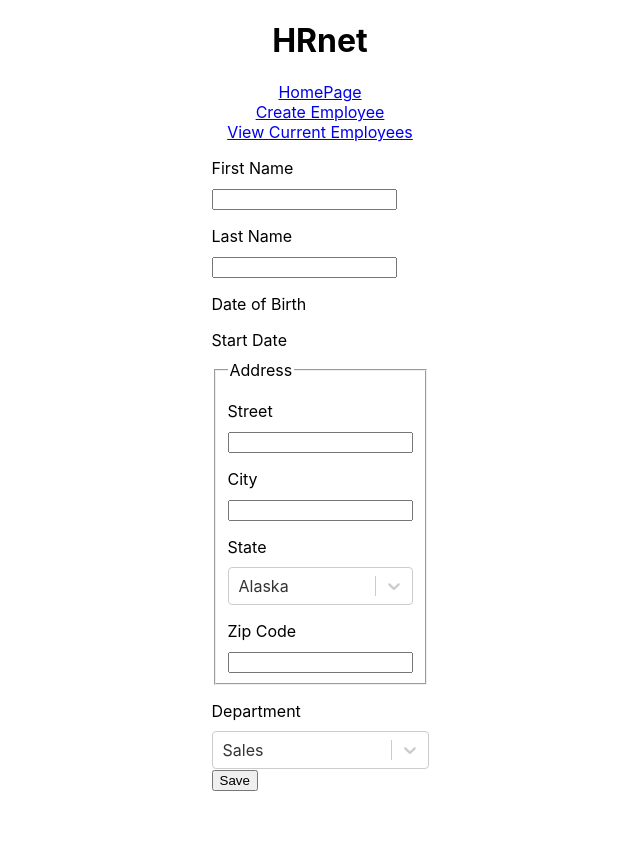
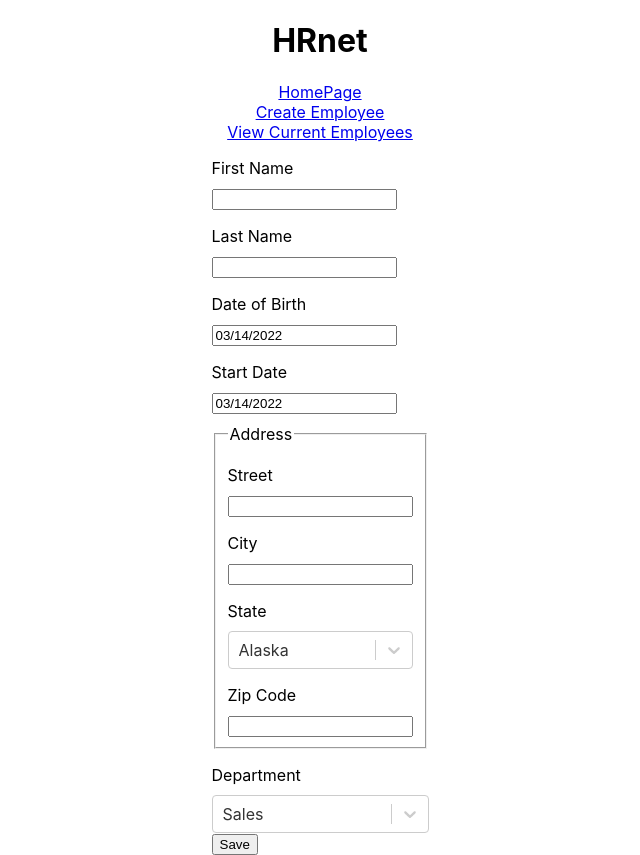
Before and after one commit to MiguelParedesJulien/MiguelParedesJulien_14_09032022, a React (Create React App) app in the folder hrnet/: page /new-employee in a window 1280 px wide. Shown: the whole page, without its empty margins (320-960 px from the left). Before the commit the page ends 800 px from the top, so only its background shows below. Built offline with nearby package versions, Linux system fonts and the light colour scheme.

Commit message:
Features : add Datepicker

```diff
--- /dev/null
+++ b/hrnet/src/components/datepicker/Datepicker.jsx
@@ -0,0 +1,63 @@
+import DatePicker from "react-datepicker";
+import { FaRegHandPointDown } from "react-icons/fa";
+import { getMonth, getYear } from "date-fns";
+import { MONTHS } from "utils/Constants";
+import PropTypes from "prop-types";
+import range from "lodash/range";
+import React, { Fragment } from "react";
+import "react-datepicker/dist/react-datepicker.css";
+
+const CreateDatePicker = (props) => {
+  const YEARS = range(1920, getYear(new Date()) + 1, 1);
+
+  return (
+    <Fragment>
+      <DatePicker
+        renderCustomHeader={({ date, changeMonth, changeYear, decreaseMonth, increaseMonth, prevMonthButtonDisabled, nextMonthButtonDisable }) => (
+          <div className="date-picker__header">
+            <button onClick={decreaseMonth} disabled={prevMonthButtonDisabled}>
+              {"<"}
+            </button>
+            <select value={MONTHS[getMonth(date)]} onChange={({ target: { value } }) => changeMonth(MONTHS.indexOf(value))}>
+              {MONTHS.map((month) => (
+                <option key={month} value={month}>
+                  {month}
+                </option>
+              ))}
+              ;
+            </select>
+            <select value={getYear(date)} onChange={({ target: { value } }) => changeYear(value)}>
+              {YEARS.map((year) => (
+                <option key={year} value={year}>
+                  {year}
+                </option>
+              ))}
+              ;
+            </select>
+            <button onClick={increaseMonth} disabled={nextMonthButtonDisable}>
+              {">"}
+            </button>
+          </div>
+        )}
+        todayButton={<FaRegHandPointDown />}
+        useWeekdaysShort={true}
+        showPopperArrow={false}
+        selected={props.newEmployee[props.inputName]}
+        onChange={(date) => {
+          props.setNewEmployee((state) => ({
+            ...state,
+            [props.inputName]: date,
+          }));
+        }}
+      />
+    </Fragment>
+  );
+};
+
+CreateDatePicker.propTypes = {
+  newEmployee: PropTypes.object.isRequired,
+  inputName: PropTypes.string.isRequired,
+  setNewEmployee: PropTypes.func.isRequired,
+};
+
+export default CreateDatePicker;
--- a/hrnet/src/components/form/Form.jsx
+++ b/hrnet/src/components/form/Form.jsx
@@ -1,6 +1,7 @@
 import "components/form/form.css";
 import { departments } from "assets/data/Departments";
 import Dropdown from "components/dropdown/Dropdown";
+import CreateDatePicker from "components/datepicker/Datepicker";
 import { INITIAL_STATE_EMPLOYEE } from "utils/Constants";
 import Input from "components/input/Input";
 import React, { useState } from "react";
@@ -33,7 +34,9 @@ const Form = () => {
         <label htmlFor="lastName">Last Name</label>
         <Input inputType="text" inputName="lastName" newEmployee={newEmployee} setNewEmployee={setNewEmployee} />
         <label htmlFor="dateOfBirth">Date of Birth</label>
+        <CreateDatePicker inputName="dateOfBirth" newEmployee={newEmployee} setNewEmployee={setNewEmployee} />
         <label htmlFor="startDate">Start Date</label>
+        <CreateDatePicker inputName="startDate" newEmployee={newEmployee} setNewEmployee={setNewEmployee} />
         <fieldset className="address">
           <legend>Address</legend>
           <label htmlFor="street">Street</label>
```
